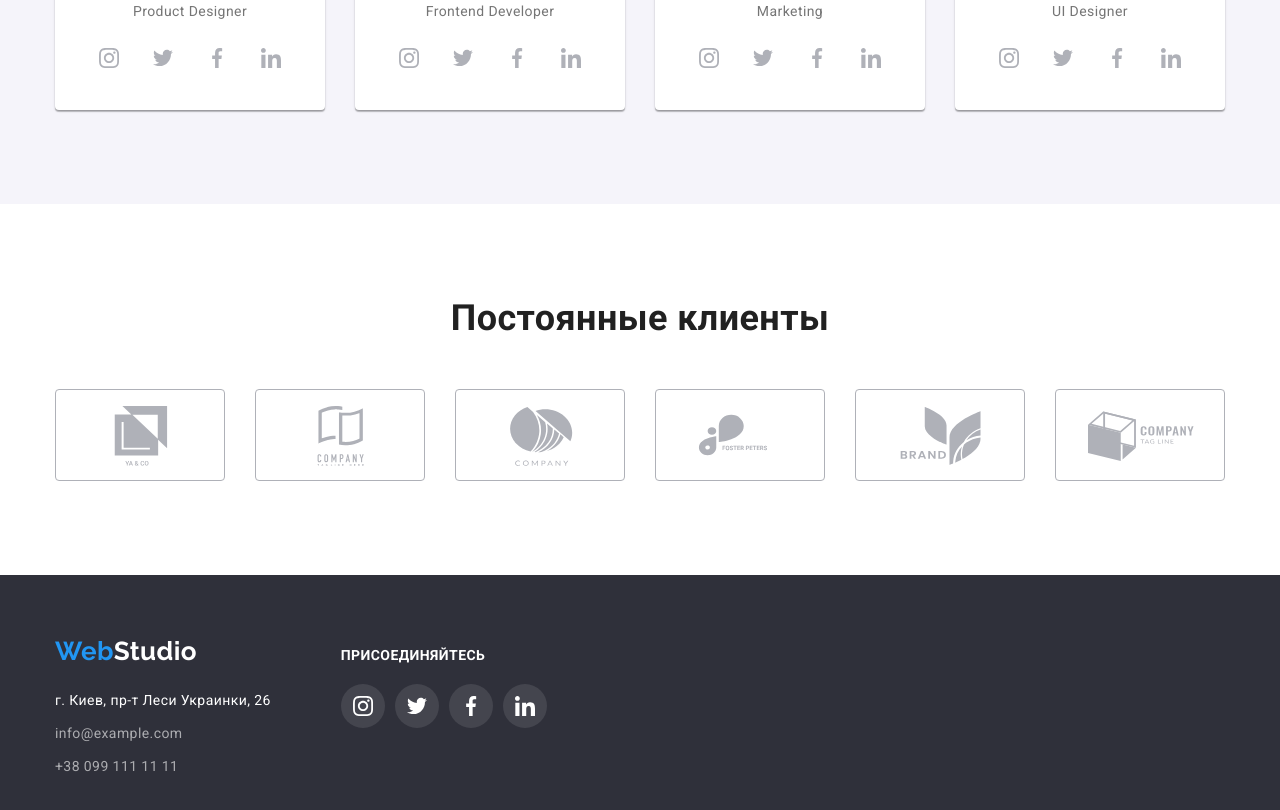
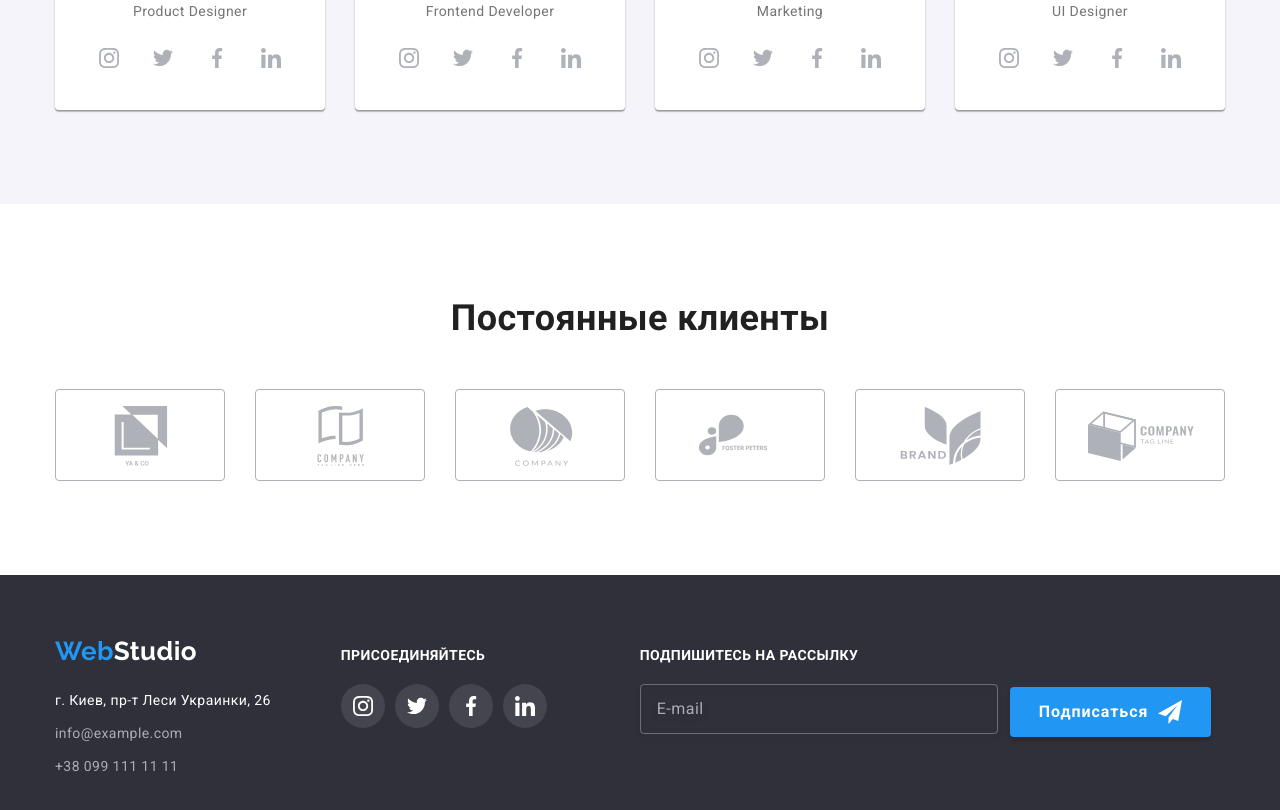
Before and after one commit to OleksandrKudriavtsev/goit-markup-hw-06, a plain HTML site: page index.html in a window 1280 px wide. Shown: the part 2099-2909 px from the top of the page. Drawn offline with nearby package versions, Linux system fonts and the light colour scheme.

Commit message:
Исправление футера

```diff
--- a/css/styles.css
+++ b/css/styles.css
@@ -698,7 +698,7 @@ a {
 }
 
 .footer-btn-div {
-  justify-content: center;
+  align-self: center;
 }
 
 .footer-submit-btn {
--- a/index.html
+++ b/index.html
@@ -449,6 +449,27 @@
             </li>
           </ul>
         </div>
+        <div class="footer-form">
+          <label for="footer-mail-input" class="footer-mail-input-text"
+            >Подпишитесь на рассылку</label
+          >
+          <input
+            type="mail"
+            name="mail-input"
+            id="footer-mail-input"
+            placeholder="E-mail"
+            class="footer-input-field"
+          />
+        </div>
+        <div class="footer-btn-div">
+          <button type="submit" class="footer-submit-btn">
+            Подписаться
+
+            <svg class="footer-telegram-plane-svg">
+              <use href="./images/sprite.svg#icon-telegram-plane"></use>
+            </svg>
+          </button>
+        </div>
       </div>
     </footer>
     <!------------------------------- modal part ------------------------------->
```
Also changed, not shown: portfolio.html (+15 -7 lines).
